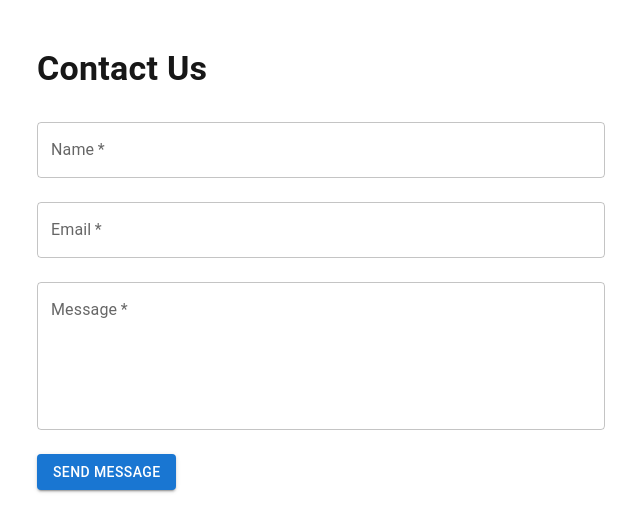
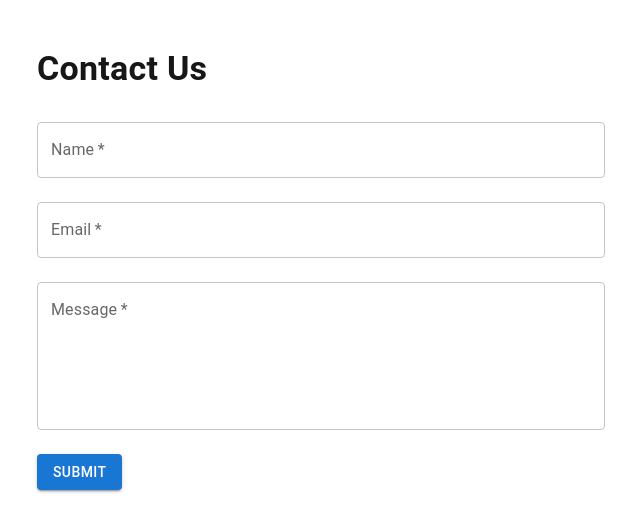
Before and after one commit to maheshyadav7702/softwarehub, a Next.js app: page /contactus in a window 1280 px wide. Shown: the top 532 px of the page, without its empty margins (319-959 px from the left). Built offline with nearby package versions, Linux system fonts and the light colour scheme.

Commit message:
code refactor

```diff
--- a/src/app/contactus/page.tsx
+++ b/src/app/contactus/page.tsx
@@ -65,7 +65,7 @@ const ContactUsPage = () => {
                         color="primary"
                         sx={{ alignSelf: "flex-start" }}
                     >
-                        Send Message
+                        Submit
                     </Button>
                 </Box>
             )}
```
